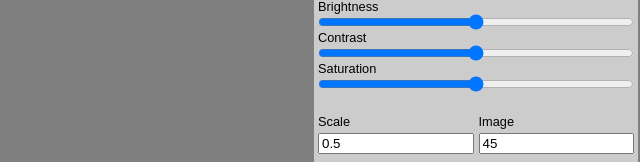
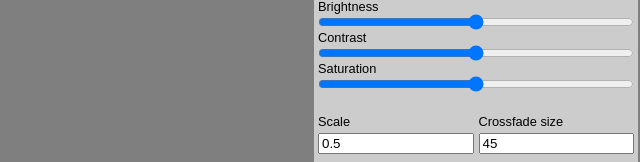
Before and after one commit to Reeywhaar/congen, a website: page index.html in a window 1280 px wide. Shown: the part 199-361 px from the top of the page, 640-1280 px from the left. Drawn offline with Linux system fonts and the light colour scheme; files whose address does not match are found by name.

Commit message:
Fix label

```diff
--- a/index.html
+++ b/index.html
@@ -165,7 +165,7 @@
 
     <div class="controls__row controls__labels">
       <div class="controls__label">Scale</div>
-      <div class="controls__label">Image</div>
+      <div class="controls__label">Crossfade size</div>
     </div>
 
     <div class="controls__row">
```
